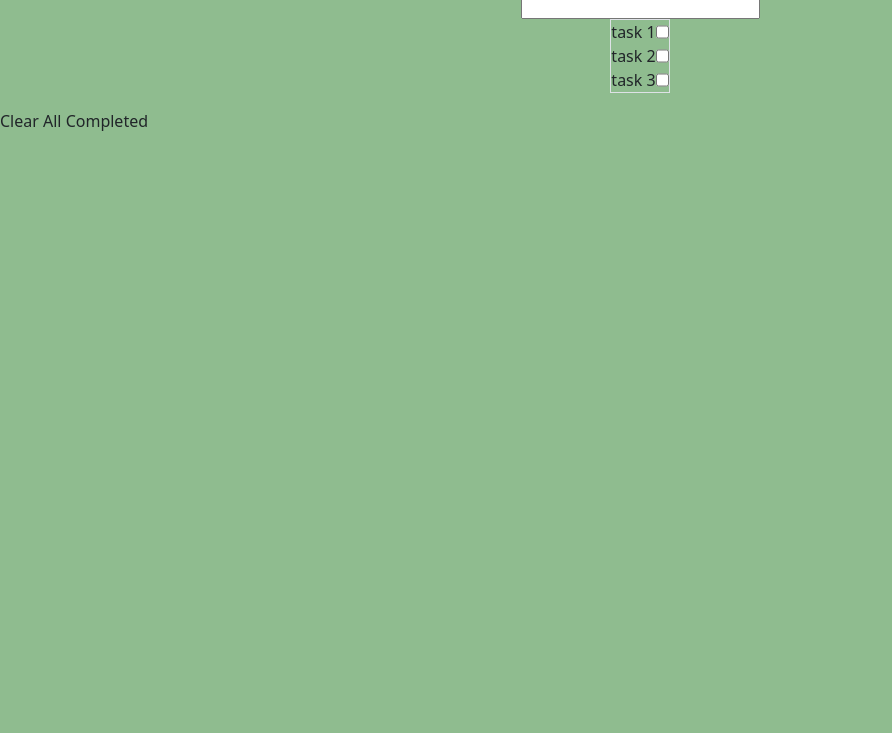
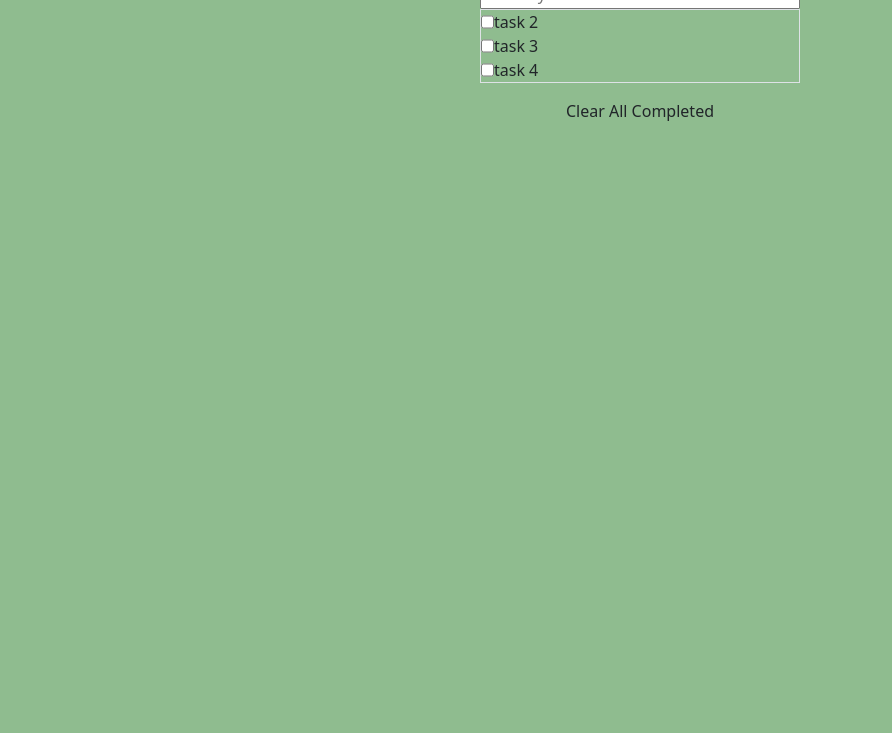
Before and after one commit to mohamedSabry0/TodoList, a website built with webpack: page src/index.html in a window 1280 px wide. Shown: the part 67-800 px from the top of the page, without its empty margins (0-892 px from the left). Built offline with nearby package versions, Linux system fonts and the light colour scheme.

Commit message:
add 'sort by index' method

```diff
--- a/src/index.html
+++ b/src/index.html
@@ -12,10 +12,16 @@
     <title>Todo List App</title>
   </head>
   <body>
-    <div class="d-flex flex-column align-items-center">
-      <h1>Minimalist Todo App</h1>
-      <input type="text" name="description" id="task-description-input" />
-      <ul class="tasks-container border-1 border"></ul>
+    <div class="d-flex flex-column align-items-center w-25 m-auto text-center">
+      <h2>Minimalist Todo App</h2>
+      <input
+        type="text"
+        name="description"
+        id="task-description-input"
+        placeholder="Add to your list..."
+        class="w-100"
+      />
+      <ul class="tasks-container border-1 border w-100"></ul>
       <div class="clear-all w-100">Clear All Completed</div>
     </div>
     <script
--- a/src/index.js
+++ b/src/index.js
@@ -3,9 +3,9 @@ import "./style.css";
 
 const mockList = [
   {
-    description: "task 1",
+    description: "task 4",
     completed: true,
-    index: 1,
+    index: 4,
   },
   {
     description: "task 2",
@@ -18,6 +18,11 @@ const mockList = [
     index: 3,
   },
 ];
+
+const sortByIndex = (a, b) => {
+  return a.index - b.index;
+};
+
 const createTask = (task) => {
   const taskText = document.createElement("p");
   taskText.classList.add("m-0");
@@ -26,13 +31,13 @@ const createTask = (task) => {
   completedCheck.type = "checkbox";
   const dragBtn = document.createElement("div");
   dragBtn.classList.add("drag-btn");
-  console.log(dragBtn);
-  return [taskText, completedCheck, dragBtn];
+  return [completedCheck, taskText, dragBtn];
 };
 
 const populateList = (list) => {
   const ul = document.querySelector(".tasks-container");
   ul.classList.add("list-unstyled");
+  list.sort(sortByIndex);
   list.forEach((task) => {
     const li = document.createElement("li");
 
```
